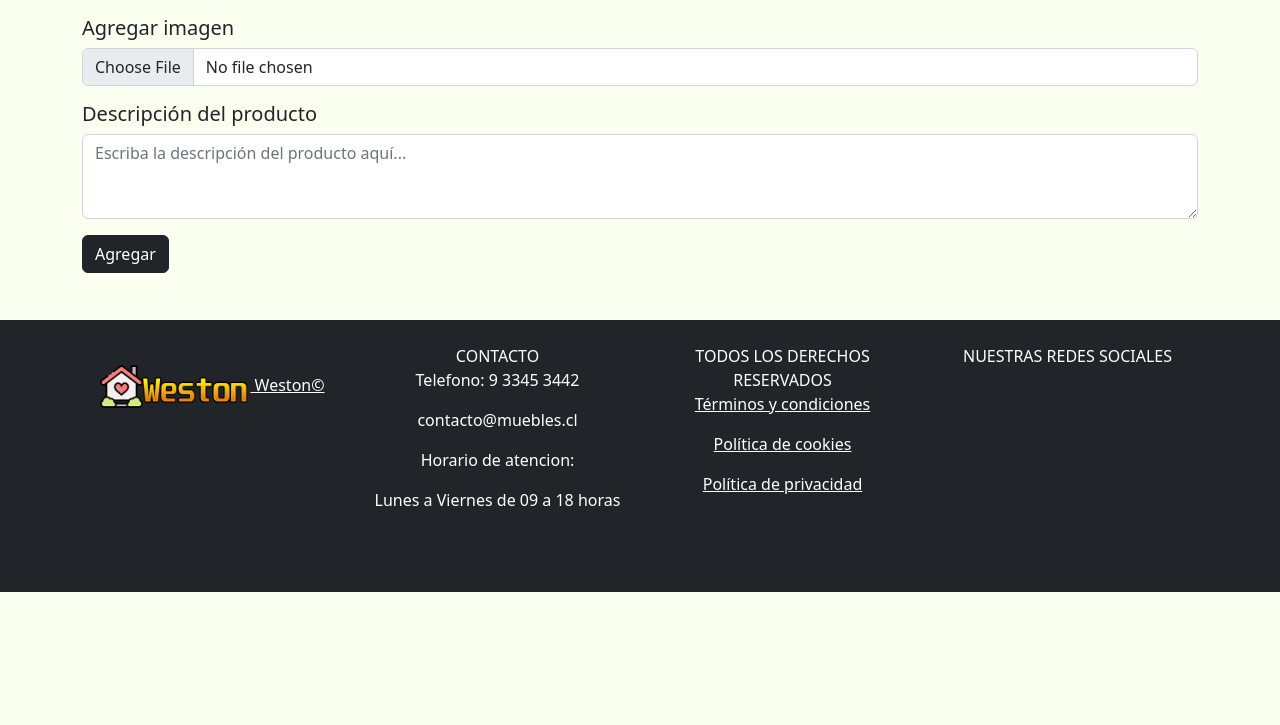
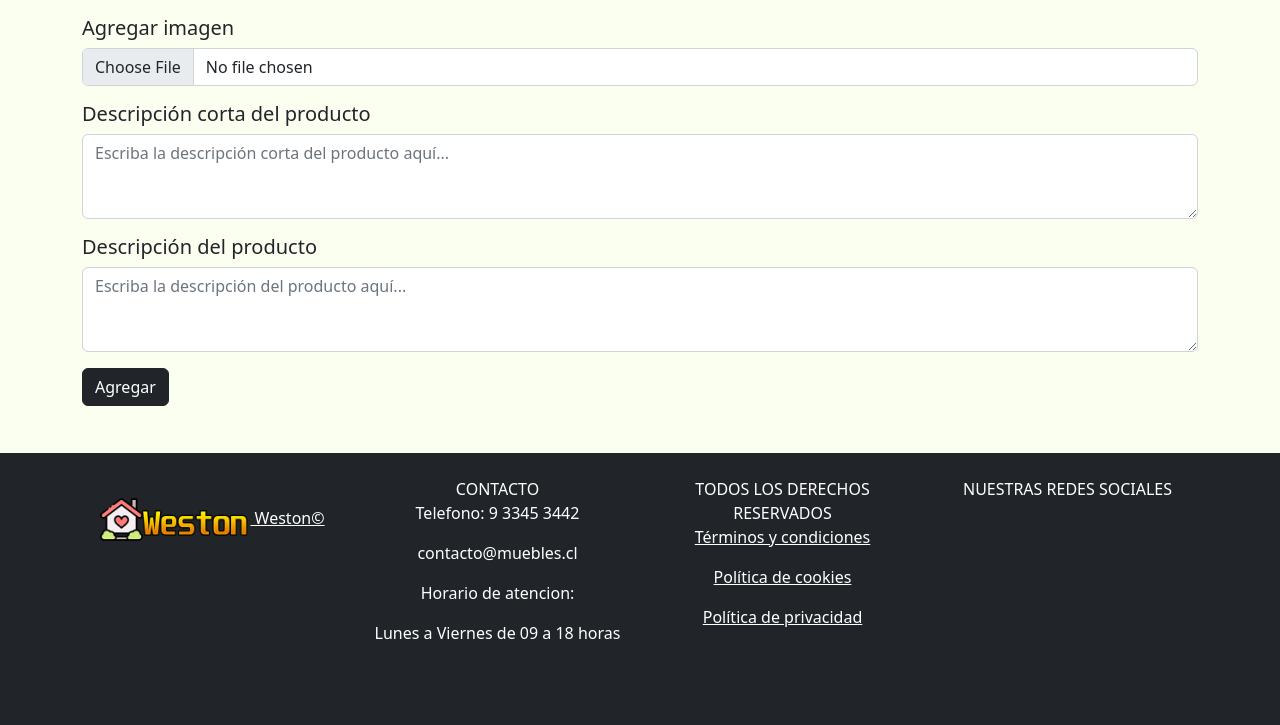
Before and after one commit to AlvaroAGDuoc/Weston, a Django app: page /form_agregar/ in a window 1280 px wide. Shown: the part 322-1047 px from the top of the page. Before the commit the page ends 914 px from the top, so only its background shows below. Run offline with Django 4.2, Linux system fonts and the light colour scheme; data that the repository does not hold is empty.

Commit message:
validaciones raras

```diff
--- a/weston/app/models.py
+++ b/weston/app/models.py
@@ -22,7 +22,9 @@ class Producto(models.Model):
     imagen = models.ImageField(upload_to="productos", null=True)
     categoria = models.ForeignKey(Categoria, on_delete=models.CASCADE)
     stock = models.IntegerField(verbose_name="Stock del producto", null=True, blank= False)
+    descripcionCorta = models.TextField(null=True, blank= False, verbose_name="Descripcion corta del producto")
     descripcion = models.TextField(null=True, blank= False, verbose_name="Descripcion del producto")
+
     status = models.ForeignKey(Status, on_delete=models.PROTECT)
 
     def __str__(self):
--- a/weston/app/static/app/css/main.css
+++ b/weston/app/static/app/css/main.css
@@ -5,7 +5,6 @@ body {
 	min-height: 100vh;
 	background-color: #fafff0;
 }
-
 
 .carrito {
 	min-height: 80vh;
@@ -44,8 +43,8 @@ footer {
 }
 
 .imagenProducto{
-	height: 300px;
-	width: 300px;
+	height: 20rem;
+	width: 20rem;
 }
 
 .texto-principal {
--- a/weston/app/static/app/js/validaciones.js
+++ b/weston/app/static/app/js/validaciones.js
@@ -127,7 +127,7 @@ $(document).ready(function () {
 
 	/*Validacion formulario contacto usuario no logeado */
 	$('#form-cont').submit(function (e) {
-		e.preventDefault();
+
 		var nombre = $('#nombre_cont').val();
 		var correo = $('#correo_cont').val();
 		var asunto = $('#msj_cont').val();
@@ -140,11 +140,13 @@ $(document).ready(function () {
 		if (nombre.trim().length < 3 || nombre.trim().length > 25) {
 			mensaje += 'El nombre no es valido. <br>';
 			entrar = true;
+			e.preventDefault();
 		}
 
 		if(/[0-9]/.test(nombre)){
             mensaje += "El nombre no puede tener digitos. <br>"
             entrar = true;
+			e.preventDefault();
         }
 
 		//NO ESTOY MUY SEGURO DE ESTA VALIDACION PERO POR LO QUE EH PROBADO SIRVE
@@ -286,76 +288,9 @@ $(document).ready(function () {
 
 		var nombre = $('#nombre_prod').val();
 		var precio = $('#precio_prod').val();
-		var descripcion = $('#desc_prod').val();
+		var descripcion = $('#descripcion').val();
+		var descripcionCorta = $('#descripcionCorta').val();
 		var categoria = $('#categoria').val();
-		var mensaje = '';
-
-		let entrar = false;
-
-		//VALIDACIONES NOMBRE
-		if (nombre.trim().length < 4 || nombre.trim().length > 25) {
-			mensaje += 'El nombre del producto debe tener 4 caracteres como mínimo y máximo 25. <br>';
-			entrar = true;
-		}
-
-		if(/[0-9]/.test(nombre)){
-            mensaje += "El nombre del producto no puede tener digitos. <br>"
-            entrar = true;
-        }
-
-		//NO ESTOY MUY SEGURO DE ESTA VALIDACION PERO POR LO QUE EH PROBADO SIRVE
-		if(nombre.charAt(0) === (nombre.charAt(0).toUpperCase())){
-
-		}else{
-			mensaje += "El nombre del producto debe tener la primera letra Mayuscula. <br>"
-            entrar = true;
-		}
-		//FIN VALIDACIONES NOMBRE
-
-		//-----------------------//
-
-		//VALIDACIONES PRECIO
-		if (precio <= 0) {
-			mensaje += 'El precio debe ser mayor a 0.<br>';
-			entrar = true;
-		}
-		//FIN VALIDACIONES PRECIO
-
-		//-----------------------//
-
-		//VALIDACIONES DESCRIPCION
-		if (descripcion.length < 10 || descripcion.length > 120) {
-			mensaje += 'La descripción debe ser mayor a 10 y menor a 120 caracteres.<br>';
-			entrar = true;
-		}
-
-		//NO ESTOY MUY SEGURO DE ESTA VALIDACION PERO POR LO QUE EH PROBADO SIRVE
-		if(descripcion.charAt(0) === (descripcion.charAt(0).toUpperCase())){
-
-		}else{
-			mensaje += "La descripción del producto debe tener la primera letra Mayuscula. <br>"
-            entrar = true;
-		}
-		//FIN VALIDACIONES DESCRIPCION
-
-		//-----------------------//
-
-
-		if (entrar) {
-			$('#warnings').html(mensaje);
-		} else {
-			$('#warnings').html('Producto agregado correctamente');
-		}
-	});
-
-	/* Validaciones modificar producto */
-
-	$('#form_modprod').submit(function (e) {
-
-		var nombre = $('#nombre').val();
-		var precio = $('#precio').val();
-		var descripcion = $('#descripcion').val();
-
 		var mensaje = '';
 
 		let entrar = false;
@@ -414,6 +349,115 @@ $(document).ready(function () {
 
 		//-----------------------//
 
+		//VALIDACIONES DESCRIPCION CORTA
+		if (descripcionCorta.length < 10 || descripcionCorta.length > 20) {
+			mensaje += 'La descripción corta debe ser mayor a 10 y menor a 20 caracteres.<br>';
+			entrar = true;
+			e.preventDefault();
+		}
+
+		//NO ESTOY MUY SEGURO DE ESTA VALIDACION PERO POR LO QUE EH PROBADO SIRVE
+		if(descripcionCorta.charAt(0) === (descripcionCorta.charAt(0).toUpperCase())){
+
+		}else{
+			mensaje += "La descripción corta del producto debe tener la primera letra Mayuscula. <br>"
+            entrar = true;
+			e.preventDefault();
+		}
+		//FIN VALIDACIONES descripcionCorta
+
+		//-----------------------//
+
+		if (entrar) {
+			$('#warnings').html(mensaje);
+		} else {
+			$('#warnings').html('Producto agregado correctamente');
+		}
+	});
+
+	/* Validaciones modificar producto */
+
+	$('#form_modprod').submit(function (e) {
+
+		var nombre = $('#nombre').val();
+		var precio = $('#precio').val();
+		var descripcion = $('#descripcion').val();
+		var descripcionCorta = $('#descripcionCorta').val();
+		var mensaje = '';
+
+		let entrar = false;
+
+		//VALIDACIONES NOMBRE
+		if (nombre.trim().length < 4 || nombre.trim().length > 25) {
+			mensaje += 'El nombre del producto debe tener 4 caracteres como mínimo y máximo 25. <br>';
+			entrar = true;
+			e.preventDefault();
+		}
+
+		if(/[0-9]/.test(nombre)){
+            mensaje += "El nombre del producto no puede tener digitos. <br>"
+            entrar = true;
+			e.preventDefault();
+        }
+
+		//NO ESTOY MUY SEGURO DE ESTA VALIDACION PERO POR LO QUE EH PROBADO SIRVE
+		if(nombre.charAt(0) === (nombre.charAt(0).toUpperCase())){
+
+		}else{
+			mensaje += "El nombre del producto debe tener la primera letra Mayuscula. <br>"
+            entrar = true;
+			e.preventDefault();
+		}
+		//FIN VALIDACIONES NOMBRE
+
+		//-----------------------//
+
+		//VALIDACIONES PRECIO
+		if (precio <= 0) {
+			mensaje += 'El precio debe ser mayor a 0.<br>';
+			entrar = true;
+			e.preventDefault();
+		}
+		//FIN VALIDACIONES PRECIO
+
+		//-----------------------//
+
+		//VALIDACIONES DESCRIPCION
+		if (descripcion.length < 10 || descripcion.length > 120) {
+			mensaje += 'La descripción debe ser mayor a 10 y menor a 120 caracteres.<br>';
+			entrar = true;
+			e.preventDefault();
+		}
+
+		//NO ESTOY MUY SEGURO DE ESTA VALIDACION PERO POR LO QUE EH PROBADO SIRVE
+		if(descripcion.charAt(0) === (descripcion.charAt(0).toUpperCase())){
+
+		}else{
+			mensaje += "La descripción del producto debe tener la primera letra Mayuscula. <br>"
+            entrar = true;
+			e.preventDefault();
+		}
+		//FIN VALIDACIONES DESCRIPCION
+
+		//VALIDACIONES DESCRIPCION CORTA
+		if (descripcionCorta.length < 10 || descripcionCorta.length > 20) {
+			mensaje += 'La descripción corta debe ser mayor a 10 y menor a 20 caracteres.<br>';
+			entrar = true;
+			e.preventDefault();
+		}
+
+		//NO ESTOY MUY SEGURO DE ESTA VALIDACION PERO POR LO QUE EH PROBADO SIRVE
+		if(descripcionCorta.charAt(0) === (descripcionCorta.charAt(0).toUpperCase())){
+
+		}else{
+			mensaje += "La descripción corta del producto debe tener la primera letra Mayuscula. <br>"
+            entrar = true;
+			e.preventDefault();
+		}
+		//FIN VALIDACIONES descripcionCorta
+
+		//-----------------------//
+
 		if (entrar) {
 			$('#warnings').html(mensaje);
 		} else {
--- a/weston/app/templates/app/admin.html
+++ b/weston/app/templates/app/admin.html
@@ -8,7 +8,7 @@
 		<div class="container">
 			<h1 class="h2 m-4  text-center texto-principal">Administración de productos</h1>
 			<div class="d-grid gap-2 col-6 mx-auto">
-				<a class="text-center" href="agregar_producto.html"
+				<a class="text-center" href="{%url 'form_agregar'%}"
 					><button class="btn btn-dark" type="button">Agregar producto</button>
 				</a>
 			</div>
@@ -34,7 +34,7 @@
 						<div class="card-body">
 							<h4 class="card-title titulo-producto text-center">{{p.nombre}}</h4>
 							<p class="card-text">
-								{{p.descripcion}}
+								{{p.descripcionCorta}}
 							</p>
 							<h3 class="titulo-producto text-center">${{p.precio}}</h3>
 							<div class="d-grid gap-2">
--- a/weston/app/templates/app/agregar_producto.html
+++ b/weston/app/templates/app/agregar_producto.html
@@ -57,15 +57,24 @@ producto {%endblock %} {% block content %}
 			<input class="form-control" type="file" id="formFile" name="foto" required />
 		</div>
 
-
-
+		<div class="form-group">
+			<h5>Descripción corta del producto</h5>
+			<textarea
+				class="form-control"
+				placeholder="Escriba la descripción corta del producto aquí..."
+				id="descripcionCorta"
+				name="descripcionCorta"
+				style="height: 85px"
+				required
+			></textarea>
+		</div>
 
 		<div class="form-group">
 			<h5>Descripción del producto</h5>
 			<textarea
 				class="form-control"
 				placeholder="Escriba la descripción del producto aquí..."
-				id="desc_prod"
+				id="descripcion"
 				name="descripcion"
 				style="height: 85px"
 				required
--- a/weston/app/templates/app/index.html
+++ b/weston/app/templates/app/index.html
@@ -94,7 +94,7 @@ Weston{%endblock %} {% block content %}
 						<p class="card-text">
 							{{producto.descripcion}}
 						</p>
-						<h3 class="titulo-producto text-center">{{producto.precio}}</h3>
+						<h3 class="titulo-producto text-center">${{producto.precio}}</h3>
 						<div class="d-grid gap-2">
 							<a href="{% url 'muestra_producto' producto.idProducto %}" class="btn btn-dark btn-lg btn-block">Comprar</a>
 						</div>
--- a/weston/app/templates/app/producto_cocina.html
+++ b/weston/app/templates/app/producto_cocina.html
@@ -23,7 +23,7 @@
 						<div class="card shadow bg-light">
 							{% if producto.imagen %}
 							<img
-								class="card-img-top"
+								class="card-img-top "
 								src="{{producto.imagen.url}}"
 								alt="{{producto.nombre}}"
 								style="width: 100%"
--- a/weston/app/templates/app/producto_muebles.html
+++ b/weston/app/templates/app/producto_muebles.html
@@ -33,7 +33,7 @@
 								<div class="card-body">
 									<h4 class="card-title titulo-producto text-center">{{producto.nombre}}</h4>
 									<p class="card-text">
-										{{producto.descripcion}}
+										{{producto.descripcionCorta}}
 									</p>
 									<h3 class="titulo-producto text-center">{{producto.precio}}</h3>
 									<div class="d-grid gap-2">
--- a/weston/app/views.py
+++ b/weston/app/views.py
@@ -18,7 +18,9 @@ def inicio(request):
     }
     return render(request, 'app/index.html', contexto)
 
+
 def login(request):
+
     return render(request, 'app/login.html')
 
 def registro(request):
@@ -48,7 +50,7 @@ def enviar_registro(request):
 
 def producto_cocina(request):
     productoCocina = Producto.objects.filter(categoria='3', stock__gte = 1, status = '3')
-    paginator = Paginator(productoCocina, 1)
+    paginator = Paginator(productoCocina, 6)
 
     page = request.GET.get("page") or 1
     productos = paginator.get_page(page)
@@ -63,7 +65,7 @@ def producto_cocina(request):
 
 def producto_libreros(request):
     productoLibreros = Producto.objects.filter(categoria='2', stock__gte = 1, status = '3')
-    paginator = Paginator(productoLibreros, 1)
+    paginator = Paginator(productoLibreros, 6)
 
     page = request.GET.get("page") or 1
     productos = paginator.get_page(page)
@@ -76,7 +78,7 @@ def producto_libreros(request):
 
 def producto_muebles(request):
     productoMuebles = Producto.objects.filter(categoria='1', stock__gte = 1, status = '3')
-    paginator = Paginator(productoMuebles, 1)
+    paginator = Paginator(productoMuebles, 6)
 
     page = request.GET.get("page") or 1
     productos = paginator.get_page(page)
@@ -131,12 +133,14 @@ def registrar_p(request):
     imagen = request.FILES['foto']
     categoria = request.POST['categoria']
     stock = request.POST['stock']
+    descripcionCorta = request.POST['descripcionCorta']
     descripcion = request.POST['descripcion']
+
     status = 3
 
     cat2 = Categoria.objects.get(idCategoria = categoria)
     status2 = Status.objects.get(idStatus = status)
-    Producto.objects.create(nombre=nombre, precio= precio, imagen= imagen, categoria= cat2, stock= stock, descripcion = descripcion, status = status2)
+    Producto.objects.create(nombre=nombre, precio= precio, imagen= imagen, categoria= cat2, stock= stock, descripcionCorta = descripcionCorta, descripcion = descripcion,  status = status2)
     return redirect('form_agregar')
 
 
@@ -168,7 +172,9 @@ def modificar_p(request):
     precio = request.POST['precio']
     categoria = request.POST['categoria']
     stock = request.POST['stock']
+    descripcionCorta = request.POST['descripcionCorta']
     descripcion = request.POST['descripcion']
+
     try:
         imagen = request.FILES['foto']
         cat2 = Categoria.objects.get(idCategoria = categoria)
@@ -180,6 +186,7 @@ def modificar_p(request):
         producto.imagen = imagen
         producto.categoria = cat2
         producto.stock = stock
+        producto.descripcionCorta = descripcionCorta
         producto.descripcion = descripcion
 
         categoria_p2 = Categoria.objects.get(idCategoria = categoria)
@@ -196,6 +203,7 @@ def modificar_p(request):
 
         producto.categoria = cat2
         producto.stock = stock
+        producto.descripcionCorta = descripcionCorta
         producto.descripcion = descripcion
 
         categoria_p2 = Categoria.objects.get(idCategoria = categoria)
```
Also changed, not shown: weston/app/templates/app/base.html (+4 -4 lines), weston/app/templates/app/modificar_producto.html (+13 -1 lines), weston/app/migrations/0020_producto_descripcioncorta.py (added), weston/media/productos/cocina_cfiT1tv.jpg (added), weston/media/productos/cocina_cjEyjx7.jpg (added), weston/media/productos/cocina_ztNqX8a.jpg (added), weston/media/productos/libreria.jpg (added), weston/media/productos/prueba_6PetXNs.jpg (added), weston/media/productos/unknown.png (added), weston/media/productos/unknown_1AqaXaZ.png (added).
